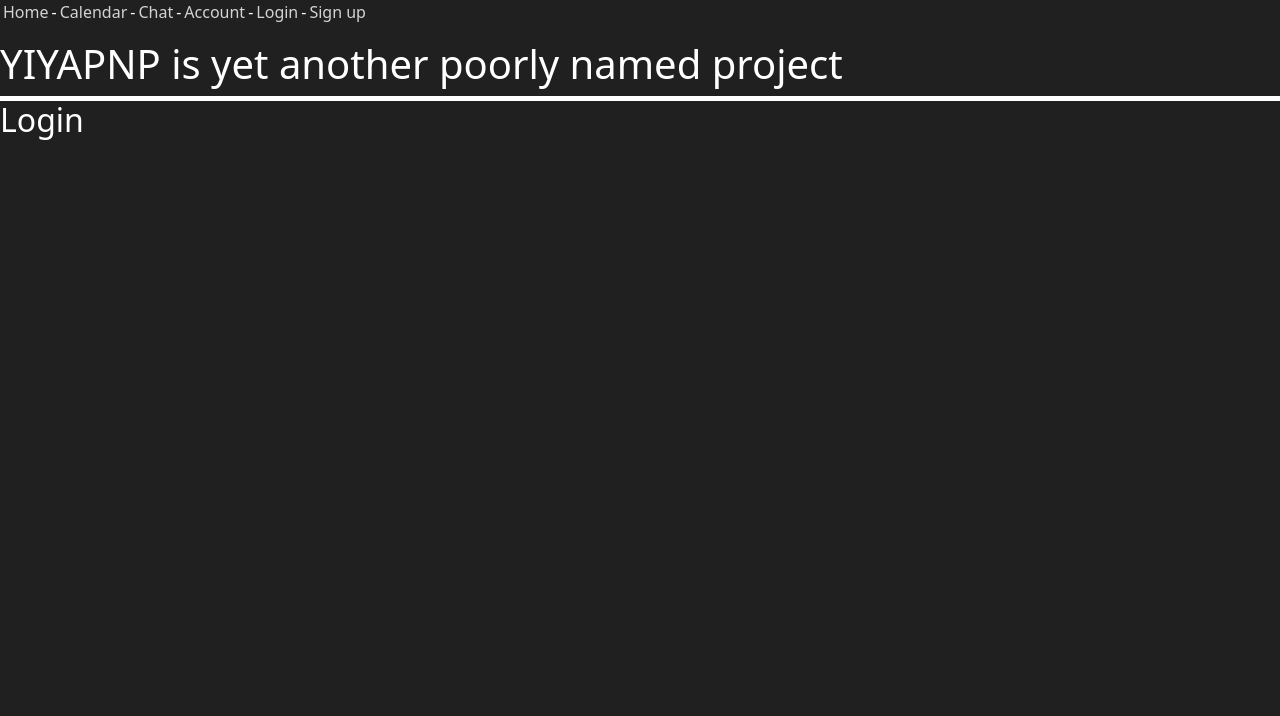
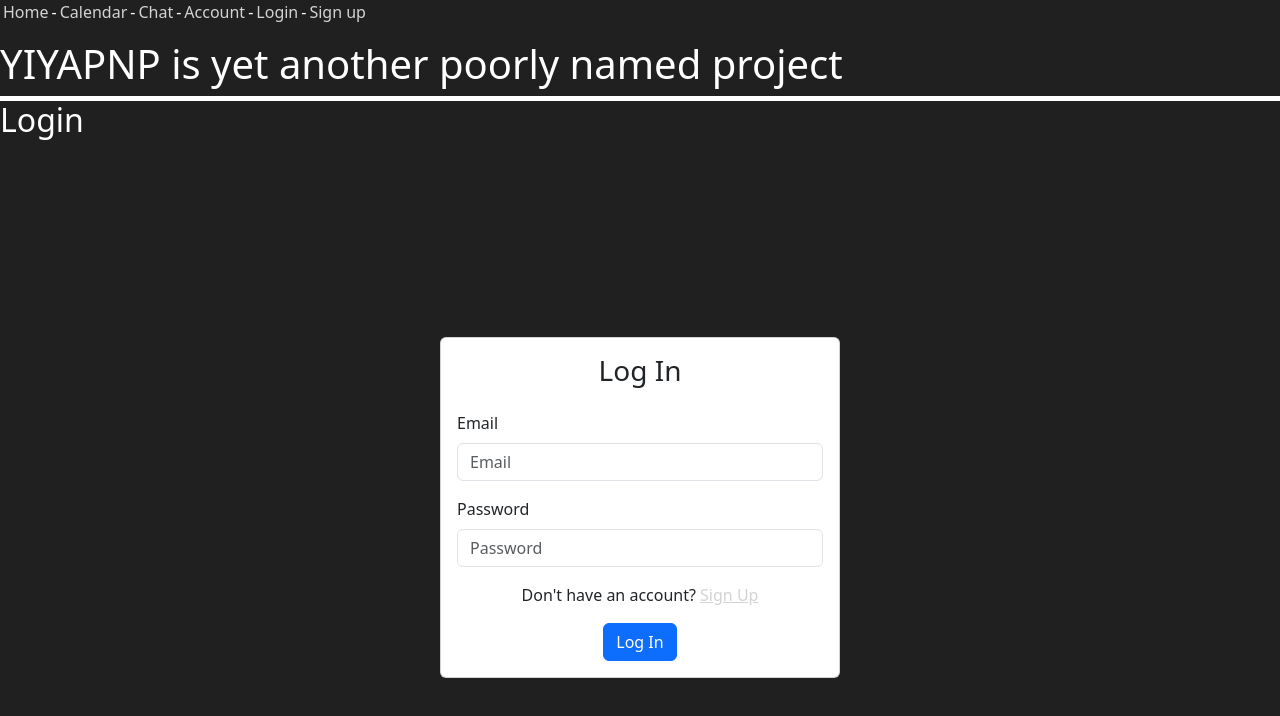
Before and after one commit to brontybuutveld/student, a React (Create React App) app: page /login in a window 1280 px wide. Shown: the top 716 px of the page. Built offline with nearby package versions, Linux system fonts and the light colour scheme; no server answers.

Commit message:
Login Page nearly finished. Firebase is gonna make me cry. Still lacking password reset.

```diff
--- a/src/pages/Login.js
+++ b/src/pages/Login.js
@@ -1,10 +1,136 @@
+import {getAuth, onAuthStateChanged, signInWithEmailAndPassword} from "firebase/auth";
+import { Link } from "react-router-dom";
+import { Form, Button, Card, Col, Row } from "react-bootstrap";
+import {useState, useEffect} from "react";
 import Header from "../components/Header.js";
+import {auth, db} from "../firebase";
+import "bootstrap/dist/css/bootstrap.min.css";
 
 export default function Login() {
-    return (
-        <>
-            <Header />
-            <h2>Login</h2>
-        </>
-    )
-};
+    const [email, setEmail] = useState("");
+    const [validated, setValidated] = useState(false);
+    const [isRegistered, setIsRegistered] = useState(false);
+    const [password, setPassword] = useState("");
+
+    const [user, setUser] = useState(null); // Initialize user as null
+    const [passwordError, setPasswordError] = useState("");
+    const [emailError, setEmailError] = useState("");
+
+    //Monitor authentication state
+    useEffect(() => {
+    onAuthStateChanged(auth, (currentUser) => {
+      setUser(currentUser);
+    });
+    }, []);
+
+
+    const login = async (event) => {
+        event.preventDefault();
+
+        //Form validation
+        const form = event.currentTarget;
+        if (form.checkValidity() === false) {
+          event.preventDefault();
+          event.stopPropagation();
+          setValidated(true);
+          return;
+        }
+
+        //TODO work out how tf to actually log someone in
+        const auth = getAuth();
+        signInWithEmailAndPassword(auth, email, password)
+        .then((userCredential) => {
+          // Signed in
+          const user = userCredential.user;
+          // ...
+        })
+        .catch((error) => {
+          const errorCode = error.code;
+          const errorMessage = error.message;
+        });
+        console.log(password);
+    }
+
+
+return (
+    <>
+    <Header />
+    <h2>Login</h2>
+    <div className = "center-container">
+      <Card
+      className = "login-card"
+      style={{ maxWidth: "400px", width: "100%"}}>
+      {/*Shows the successfull card after sucessfull registration */}
+      {isRegistered ? (
+        <Card.Body>
+          <h3 className="mb-4 text-center">Success!</h3>
+          <p className="text-center">
+            You Have Been Logged In!
+          </p>
+          <Link to="/login">
+            <div className="text-center">
+              <Button variant="primary" type="submit">
+                Go to login
+              </Button>
+            </div>
+          </Link>
+        </Card.Body>
+      ) : (
+        <Card.Body>
+          {/*Log in form*/}
+          <h3 className="mb-4 text-center">Log In</h3>
+          <Form noValidate validated={validated} onSubmit={login}>
+            <Row>
+              <Col>
+                {/*Email input*/}
+                <Form.Group className="mb-3" controlId="formBasicEmail">
+                  <Form.Label>Email</Form.Label>
+                  <Form.Control
+                  required
+                  type="email"
+                  value={email}
+                  onChange={(event) => {
+                  setEmail(event.target.value);
+                  setEmailError(""); //Clear email error on change
+                  }}
+                  placeholder="Email"
+                  isInvalid={!!emailError}/>
+                </Form.Group>
+                  {/*Password input*/}
+                  <Form.Group className="mb-3" controlId="formBasicPassword">
+                    <Form.Label>Password</Form.Label>
+                      <Form.Control
+                      required
+                      type="password"
+                      value={password}
+                      onChange={(event) => {
+                      const newPassword = event.target.value;
+                      setPassword(newPassword);}}
+                      placeholder="Password"
+                      isInvalid={!!passwordError}
+                      />
+                      <Form.Control.Feedback type="invalid">
+                        {passwordError || "Please provide a password."}
+                      </Form.Control.Feedback>
+                  </Form.Group>
+                    <p className="text-center">
+                      Don't have an account? {" "}
+                      <Link to="/SignUp" className="underline-link">
+                        Sign Up
+                      </Link>
+                    </p>
+                    <div className="text-center">
+                      <Button variant="primary" type="submit">
+                        Log In
+                      </Button>
+                    </div>
+                  </Col>
+                </Row>
+              </Form>
+            </Card.Body>
+          )}
+        </Card>
+      </div>
+    </>
+  );
+}
```
